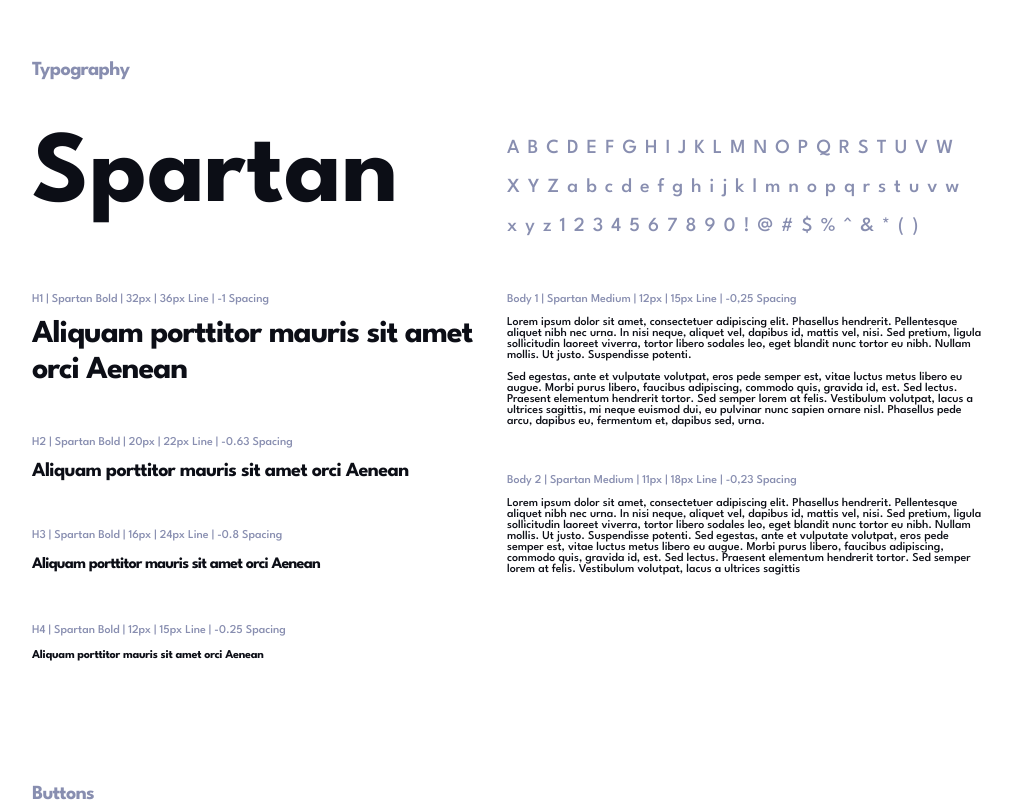
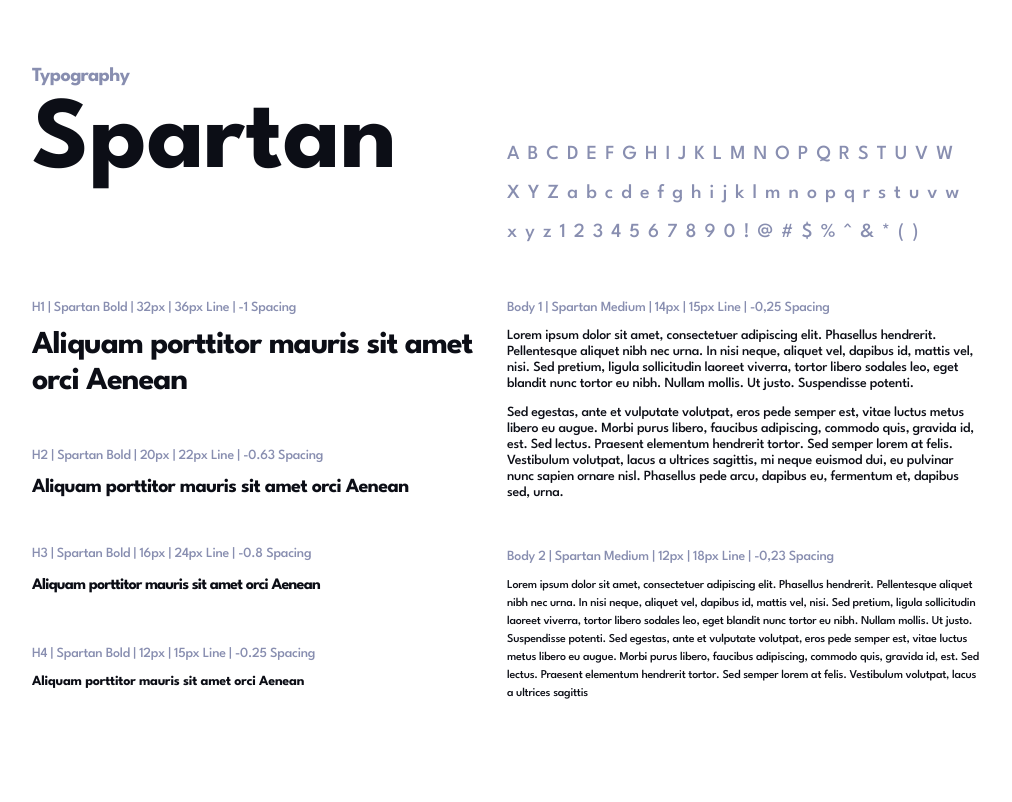
Before and after one commit to rparias/invoice-app-ts-next, a Next.js app: page /designSystem in a window 1280 px wide. Shown: the part 840-1642 px from the top of the page, without its empty margins (133-1145 px from the left). Built offline with nearby package versions, Linux system fonts and the light colour scheme.

Commit message:
updates paragraph styles

```diff
--- a/styles/globals/_base.scss
+++ b/styles/globals/_base.scss
@@ -19,6 +19,7 @@
 	max-width: 100vw;
 	overflow-x: hidden;
 	font-size: 16px;
+	font-weight: 500;
 }
 
 body {
@@ -69,6 +70,18 @@
 	font-size: $font-size-sm;
 }
 
+p {
+	letter-spacing: -0.25px;
+	line-height: 16px;
+	font-size: $font-size-sm;
+
+	&.small {
+		letter-spacing: -0.23px;
+		line-height: 18px;
+		font-size: $font-size-xs;
+	}
+}
+
 button {
 	color: $white;
 	cursor: pointer;
--- a/styles/globals/_variables.scss
+++ b/styles/globals/_variables.scss
@@ -33,7 +33,8 @@
 
 // font sizes
 $base-font-size: 1rem !default;
-$font-size-sm: $base-font-size * 0.75 !default;
+$font-size-xs: $base-font-size * 0.75 !default;
+$font-size-sm: $base-font-size * 0.875 !default;
 $font-size-lg: $base-font-size * 1.25 !default;
 $font-size-xl: $base-font-size * 2 !default;
 $font-size-xxl: $base-font-size * 3 !default;
@@ -48,10 +49,3 @@
 
 // box-shadow
 $base-box-shadow: 1px 3px 5px rgba(0, 0, 0, 0.1) !default;
-
-// font sizes
-$base-font-size: 1rem !default;
-$font-size-sm: $base-font-size * 0.75 !default;
-$font-size-lg: $base-font-size * 1.5 !default;
-$font-size-xl: $base-font-size * 2 !default;
-$font-size-xxl: $base-font-size * 3 !default;
--- a/templates/Typography/typography.tsx
+++ b/templates/Typography/typography.tsx
@@ -45,7 +45,7 @@
 							<div>
 								<div className="mb-3">
 									<p className="text-grey mb-1">
-										Body 1 | Spartan Medium | 12px | 15px Line | -0,25 Spacing
+										Body 1 | Spartan Medium | 14px | 15px Line | -0,25 Spacing
 									</p>
 									<p>
 										Lorem ipsum dolor sit amet, consectetuer adipiscing elit. Phasellus hendrerit.
@@ -68,9 +68,9 @@
 							<div>
 								<div className="mb-3">
 									<p className="text-grey mb-1">
-										Body 2 | Spartan Medium | 11px | 18px Line | -0,23 Spacing
+										Body 2 | Spartan Medium | 12px | 18px Line | -0,23 Spacing
 									</p>
-									<p>
+									<p className="small">
 										Lorem ipsum dolor sit amet, consectetuer adipiscing elit. Phasellus hendrerit.
 										Pellentesque aliquet nibh nec urna. In nisi neque, aliquet vel, dapibus id,
 										mattis vel, nisi. Sed pretium, ligula sollicitudin laoreet viverra, tortor
```
